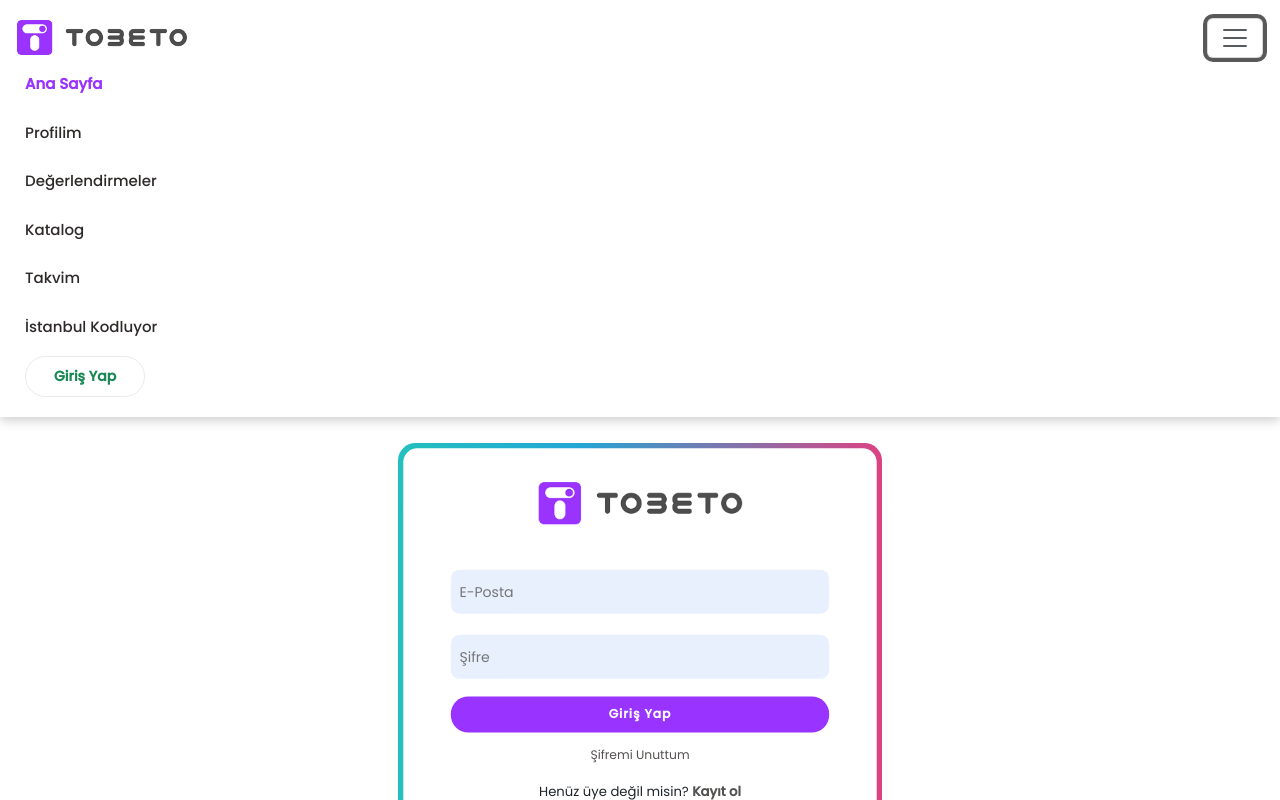
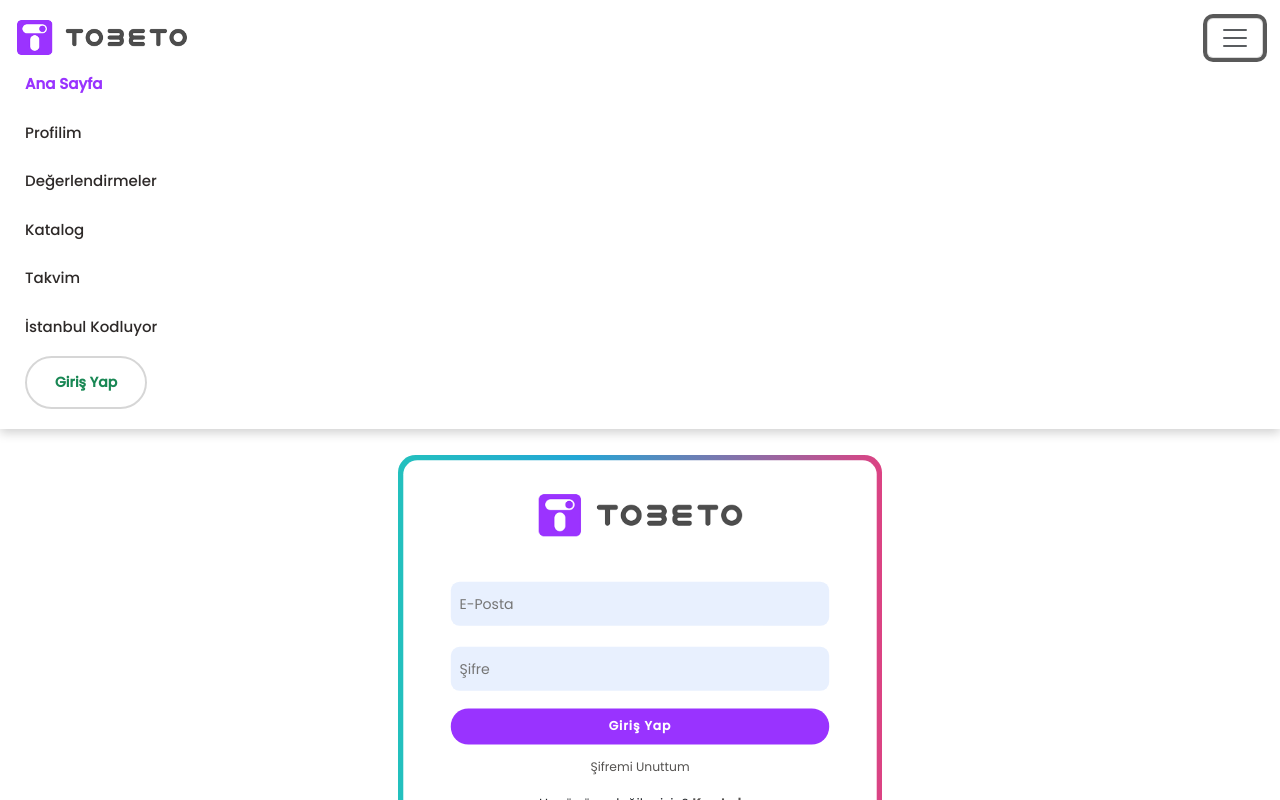
Before and after one commit to DotNetReactFullStack/tobeto-platform-frontend, a React (Create React App) app: page /login in a window 1280 px wide. Both pictures are taken after a click on the button "Toggle navigation". Shown: the top 800 px of the page. Built offline with nearby package versions, Linux system fonts and the light colour scheme; a web font is replaced by a local one.

Commit message:
Updated UserSection component

```diff
--- a/src/components/Navbar/UserSection.css
+++ b/src/components/Navbar/UserSection.css
@@ -32,3 +32,9 @@
   display: flex;
   align-items: center;
 }
+
+.login-link {
+  padding-top: 13px !important;
+  padding-bottom: 13px !important;
+  border: 2px solid rgba(0, 0, 0, 0.16) !important;
+}
--- a/src/components/Navbar/UserSection.tsx
+++ b/src/components/Navbar/UserSection.tsx
@@ -26,7 +26,6 @@ function UserSection({ }: Props) {
 
   return (
     <ul className="navbar-nav ms-auto mb-2 mb-lg-0">
-
       <div className="user-and-tobeto">
         {
           (isAuthenticated)
@@ -79,13 +78,13 @@ function UserSection({ }: Props) {
             </>
             :
             <li className="nav-item dropdown">
-              <Link className="nav-link navbar-user-section-border" to="/login">
+              <Link className="nav-link navbar-user-section-border login-link" to="/login">
                 <span className="user-full-name ms-3 me-3 fw-bold text-success">Giriş Yap</span>
               </Link>
             </li>
         }
       </div>
-    </ul>
+    </ul >
   );
 }
 
```
